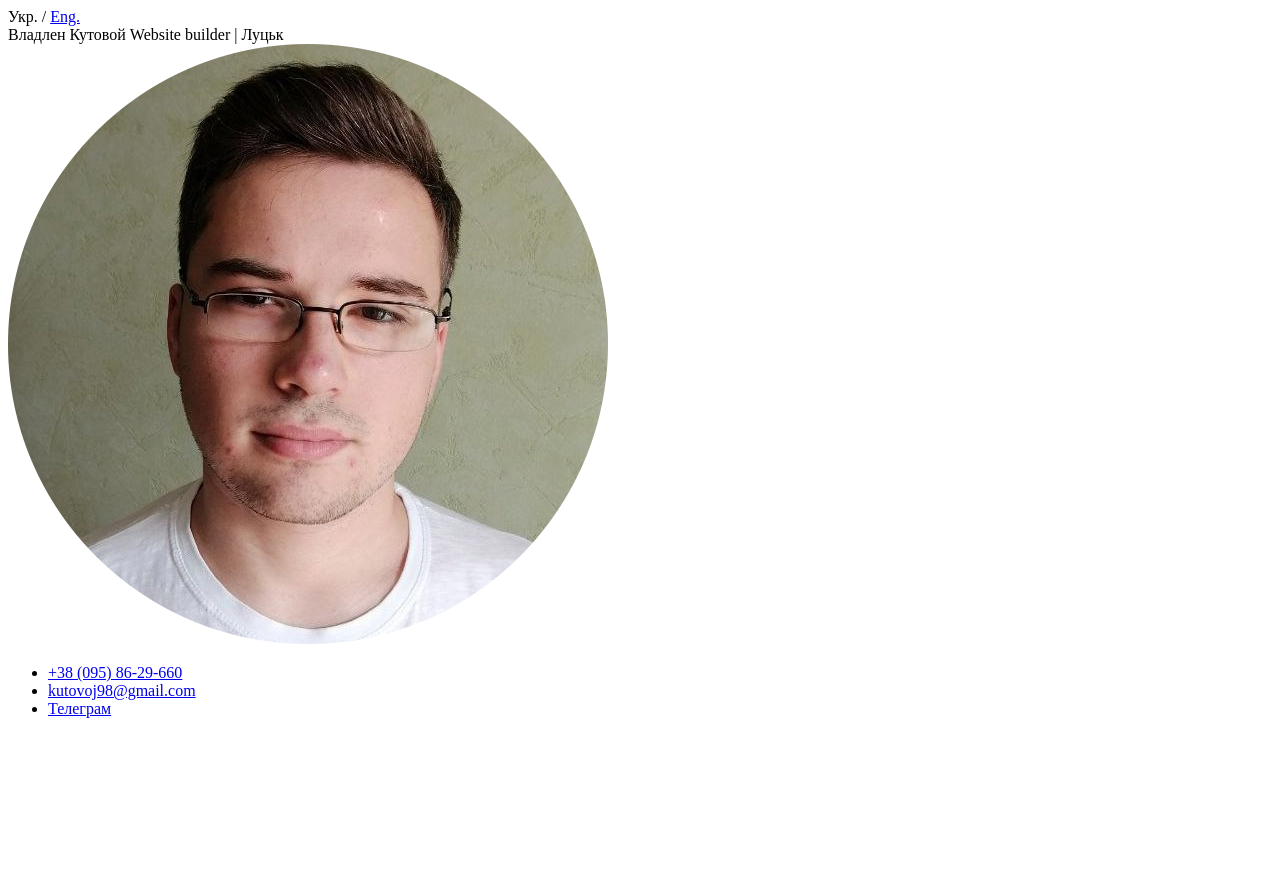
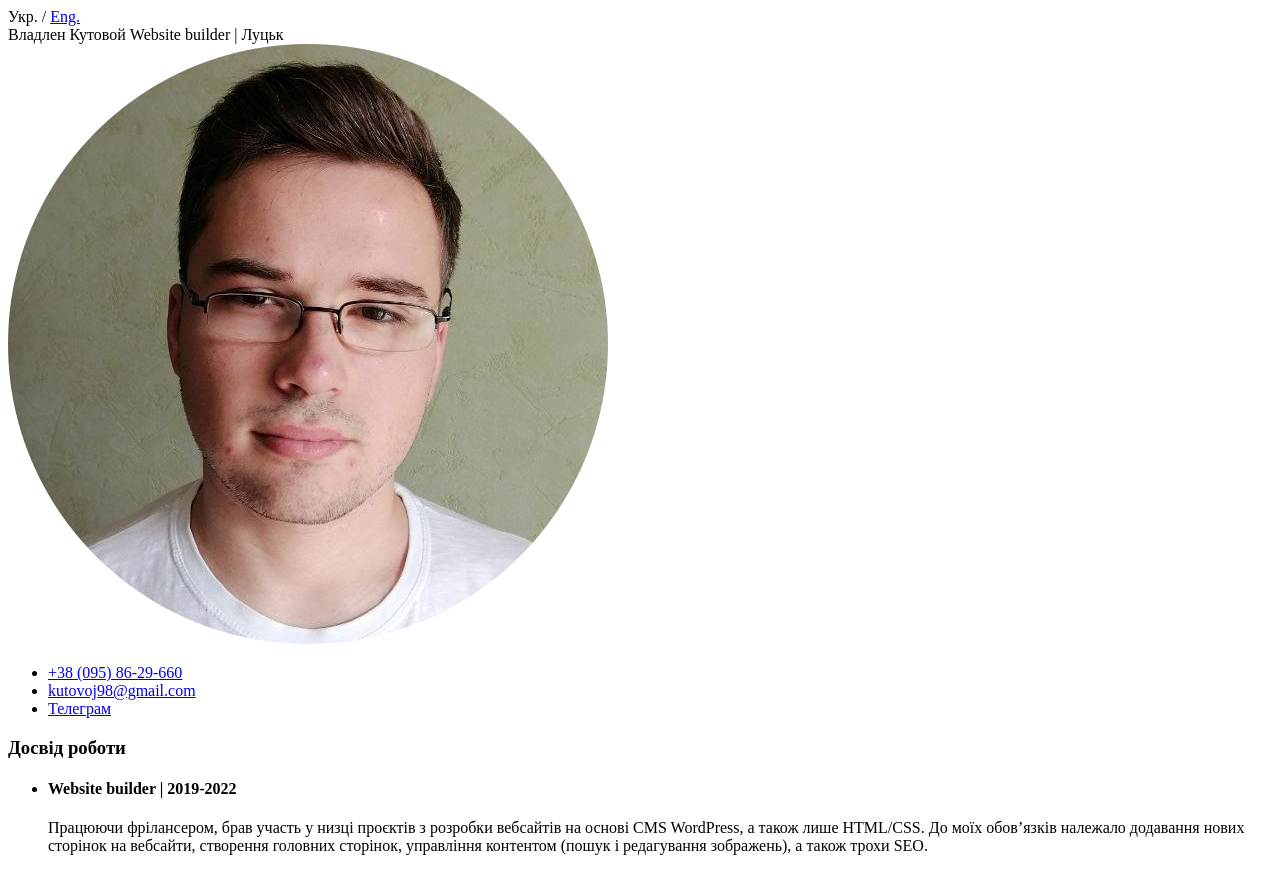
Before and after one commit to vladlen-kutovoi/homework-1, a plain HTML site: page index.html in a window 1280 px wide. Before the commit the page ends 800 px from the top, so only its background shows below. Drawn offline with Linux system fonts and the light colour scheme.

Commit message:
experience section added to index

```diff
--- a/index.html
+++ b/index.html
@@ -46,6 +46,26 @@
         </ul>
       </div>
     </section>
+
+    <section>
+      <div>
+        <div>
+          <h3>Досвід роботи</h3>
+        </div>
+
+        <div>
+          <ul>
+            <li>
+              <h4>Website builder | 2019-2022</h4>
+              <p>Працюючи фрілансером, брав участь у низці проєктів з розробки вебсайтів на основі CMS WordPress,
+                а також лише HTML/CSS. До моїх обов’язків належало додавання нових сторінок на вебсайти, створення
+                головних сторінок, управління контентом (пошук і редагування зображень), а також трохи SEO.
+              </p>
+            </li>
+          </ul>
+        </div>
+      </div>
+    </section>
   </main>
 </body>
 
```
